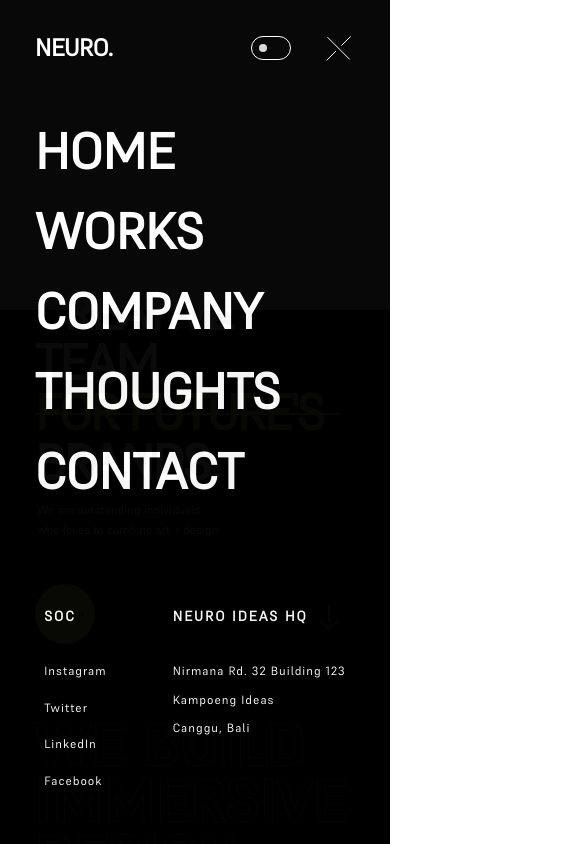
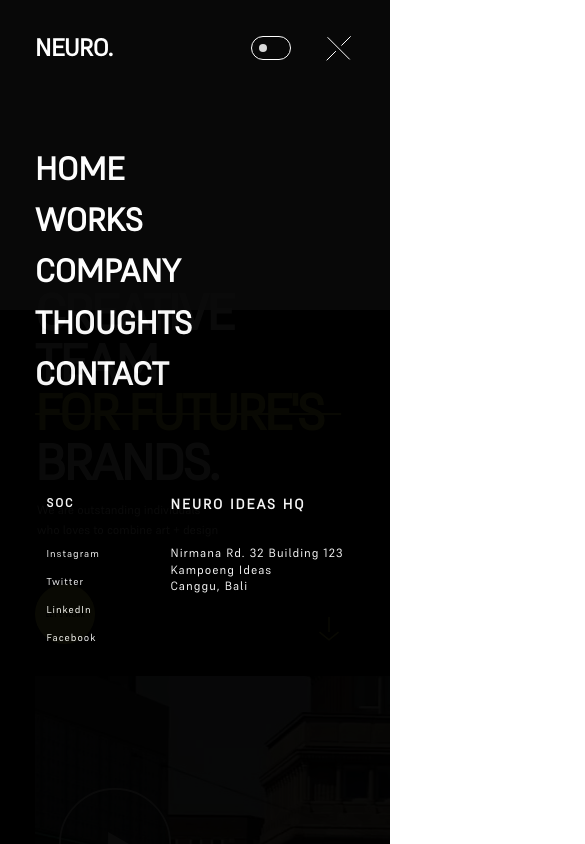
Before and after one commit to mosikkaa/NextProject, a Next.js app in the folder my-app/: page / in a window 390 px wide. Both pictures are taken after a click on the element 338 px from the left and 48 px from the top of the page. Shown: the top 844 px of the page, 585 px wide, since content can reach past the window. Built offline with nearby package versions, Linux system fonts and the light colour scheme; a web font is replaced by a local one.

Commit message:
Mobile Version

```diff
--- a/my-app/app/components/atoms/Menu/Menu.tsx
+++ b/my-app/app/components/atoms/Menu/Menu.tsx
@@ -7,144 +7,46 @@ import {
 
 const Menu = ({ isOpen }: any) => {
   return (
-    <motion.div
-      initial="closed"
-      animate={isOpen ? "open" : "closed"}
-      variants={getMenuVariants()}
-      transition={{ duration: 0.6, ease: "easeInOut" }}
-      className={`w-full fixed z-99 flex items-end sm:items-center h-dvh pl-[9%] pr-[9%] sm:pl-28 sm:pr-28 xl:pl-32 xl:pr-21 bg-black`}
-    >
-      <div className="sm:flex-row flex-col flex sm:gap-0 gap-24 sm:pt-0 sm:pb-0 pt-[35%] pb-[15%] justify-between w-full items-center">
+    <motion.div initial="closed" animate={isOpen ? "open" : "closed"} variants={getMenuVariants()} transition={{ duration: 0.6, ease: "easeInOut" }} className={`w-full fixed z-99 flex items-center sm:items-center h-screen pt-12 sm:pt-0 pl-[9%] pr-[9%] sm:pl-28 sm:pr-28 xl:pl-32 xl:pr-21 bg-black`}>
+      <div className="sm:flex-row flex-col flex gap-24 sm:gap-12 h-[100%] pt-24 pb-8 sm:pt-0 sm:pb-0  w-full items-center">
         <ul className="sm:w-6/13 md:w-5/9 lg:w-3/6 w-full">
-          <motion.li
-            whileHover="show"
-            initial="hidden"
-            variants={itemVariants}
-            className="text-white pl-0 sm:pl-[18%] relative opacity-100 font-[Supreme] font-bold text-[50px] sm:text-[34px] md:text-[40px]  lg:text-[50px] xl:text-[52px] 2xl:text-[60px] leading-[160%] tracking-[0px] uppercase align-middle  group  cursor-pointer"
-          >
-            HOME
-            <motion.div
-              variants={lineVariants}
-              className="absolute group-hover:block hidden right-0 border-2 border-[#E5E548] w-full"
-            ></motion.div>
+          <motion.li whileHover="show" initial="hidden" variants={itemVariants} className="text-white pl-0 sm:pl-[18%] relative opacity-100 font-[Supreme] font-bold text-[32px] sm:text-[34px] md:text-[40px]  lg:text-[50px] xl:text-[52px] 2xl:text-[60px] leading-[160%] tracking-[0px] uppercase align-middle  group  cursor-pointer">HOME
+            <motion.div variants={lineVariants} className="absolute group-hover:block hidden right-0 border-2 border-[#E5E548] w-full"></motion.div>
           </motion.li>
-          <motion.li
-            whileHover="show"
-            initial="hidden"
-            variants={itemVariants}
-            className="text-white pl-0 sm:pl-[18%] relative opacity-100 font-[Supreme] font-bold text-[50px] sm:text-[34px] md:text-[40px]  lg:text-[50px] xl:text-[52px] 2xl:text-[60px] leading-[160%] tracking-[0px] uppercase align-middle  group  cursor-pointer"
-          >
-            WORKS
-            <motion.div
-              variants={lineVariants}
-              className="absolute group-hover:block hidden right-0 border-2 border-[#E5E548] w-full"
-            ></motion.div>
+          <motion.li whileHover="show" initial="hidden" variants={itemVariants} className="text-white pl-0 sm:pl-[18%] relative opacity-100 font-[Supreme] font-bold text-[32px] sm:text-[34px] md:text-[40px]  lg:text-[50px] xl:text-[52px] 2xl:text-[60px] leading-[160%] tracking-[0px] uppercase align-middle  group  cursor-pointer">WORKS
+            <motion.div variants={lineVariants} className="absolute group-hover:block hidden right-0 border-2 border-[#E5E548] w-full"></motion.div>
           </motion.li>
-          <motion.li
-            whileHover="show"
-            initial="hidden"
-            variants={itemVariants}
-            className="text-white pl-0 sm:pl-[18%] relative opacity-100 font-[Supreme] font-bold text-[50px] sm:text-[34px] md:text-[40px]  lg:text-[50px] xl:text-[52px] 2xl:text-[60px] leading-[160%] tracking-[0px] uppercase align-middle  group  cursor-pointer"
-          >
-            COMPANY
-            <motion.div
-              variants={lineVariants}
-              className="absolute group-hover:block hidden right-0 border-2 border-[#E5E548] w-full"
-            ></motion.div>
+          <motion.li whileHover="show" initial="hidden" variants={itemVariants} className="text-white pl-0 sm:pl-[18%] relative opacity-100 font-[Supreme] font-bold text-[32px] sm:text-[34px] md:text-[40px]  lg:text-[50px] xl:text-[52px] 2xl:text-[60px] leading-[160%] tracking-[0px] uppercase align-middle  group  cursor-pointer">COMPANY
+            <motion.div variants={lineVariants} className="absolute group-hover:block hidden right-0 border-2 border-[#E5E548] w-full"></motion.div>
           </motion.li>
-          <motion.li
-            whileHover="show"
-            initial="hidden"
-            variants={itemVariants}
-            className="text-white pl-0 sm:pl-[18%] relative opacity-100 font-[Supreme] font-bold text-[50px] sm:text-[34px] md:text-[40px]  lg:text-[50px] xl:text-[52px] 2xl:text-[60px] leading-[160%] tracking-[0px] uppercase align-middle  group  cursor-pointer"
-          >
-            THOUGHTS
-            <motion.div
-              variants={lineVariants}
-              className="absolute group-hover:block hidden right-0 border-2 border-[#E5E548] w-full"
-            ></motion.div>
+          <motion.li whileHover="show" initial="hidden" variants={itemVariants} className="text-white pl-0 sm:pl-[18%] relative opacity-100 font-[Supreme] font-bold text-[32px] sm:text-[34px] md:text-[40px]  lg:text-[50px] xl:text-[52px] 2xl:text-[60px] leading-[160%] tracking-[0px] uppercase align-middle  group  cursor-pointer">THOUGHTS
+            <motion.div variants={lineVariants} className="absolute group-hover:block hidden right-0 border-2 border-[#E5E548] w-full"></motion.div>
           </motion.li>
-          <motion.li
-            whileHover="show"
-            initial="hidden"
-            variants={itemVariants}
-            className="text-white pl-0 sm:pl-[18%] relative opacity-100 font-[Supreme] font-bold text-[50px] sm:text-[34px] md:text-[40px]  lg:text-[50px] xl:text-[52px] 2xl:text-[60px] leading-[160%] tracking-[0px] uppercase align-middle  group  cursor-pointer"
-          >
-            CONTACT
-            <motion.div
-              variants={lineVariants}
-              className="absolute group-hover:block hidden right-0 border-2 border-[#E5E548] w-full"
-            ></motion.div>
+          <motion.li whileHover="show" initial="hidden" variants={itemVariants} className="text-white pl-0 sm:pl-[18%] relative opacity-100 font-[Supreme] font-bold text-[32px] sm:text-[34px] md:text-[40px]  lg:text-[50px] xl:text-[52px] 2xl:text-[60px] leading-[160%] tracking-[0px] uppercase align-middle  group  cursor-pointer">CONTACT
+            <motion.div variants={lineVariants} className="absolute group-hover:block hidden right-0 border-2 border-[#E5E548] w-full"></motion.div>
           </motion.li>
         </ul>
         <div className="xl:w-[275px] lg:w-[240px]  sm:h-100 sm:gap-0 gap-12 w-full sm:w-[174px] md:w-[220px] flex flex-row sm:flex-col justify-around">
           <div className="flex flex-col gap-8">
-            <h3 className="text-white font-[Supreme] font-bold sm:text-[14px] text-[14px] leading-[120%] tracking-[2px]">
-              SOC
-            </h3>
-            <ul className="sm:gap-0 gap-2 flex flex-col">
-              <motion.li
-                whileHover={{
-                  color: "#E5E548",
-                  transition: { duration: 0.4, ease: "easeInOut" },
-                }}
-                className="text-white font-[Supreme] font-normal sm:text-[12px] text-[12px] leading-[240%] tracking-[1px] cursor-pointer"
-              >
-                Instagram
-              </motion.li>
-              <motion.li
-                whileHover={{
-                  color: "#E5E548",
-                  transition: { duration: 0.4, ease: "easeInOut" },
-                }}
-                className="text-white font-[Supreme] font-normal sm:text-[12px] text-[12px] leading-[240%] tracking-[1px] cursor-pointer"
-              >
-                Twitter
-              </motion.li>
-              <motion.li
-                whileHover={{
-                  color: "#E5E548",
-                  transition: { duration: 0.4, ease: "easeInOut" },
-                }}
-                className="text-white font-[Supreme] font-normal sm:text-[12px] text-[12px] leading-[240%] tracking-[1px] cursor-pointer"
-              >
-                LinkedIn
-              </motion.li>
-              <motion.li
-                whileHover={{
-                  color: "#E5E548",
-                  transition: { duration: 0.4, ease: "easeInOut" },
-                }}
-                className="text-white font-[Supreme] font-normal sm:text-[12px] text-[12px] leading-[240%] tracking-[1px] cursor-pointer"
-              >
-                Facebook
-              </motion.li>
+            <h3 className="text-white font-[Supreme] font-bold sm:text-[14px] text-[12px] leading-[120%] tracking-[2px]">SOC</h3>
+            <ul className="sm:gap-0 gap-1 flex flex-col">
+              <motion.li whileHover={{color: "#E5E548", transition: { duration: 0.4, ease: "easeInOut" },}} className="text-white font-[Supreme] font-normal sm:text-[12px] text-[10px] leading-[240%] tracking-[1px] cursor-pointer">Instagram</motion.li>
+              <motion.li whileHover={{color: "#E5E548", transition: { duration: 0.4, ease: "easeInOut" },}} className="text-white font-[Supreme] font-normal sm:text-[12px] text-[10px] leading-[240%] tracking-[1px] cursor-pointer">Twitter</motion.li>
+              <motion.li whileHover={{color: "#E5E548", transition: { duration: 0.4, ease: "easeInOut" },}} className="text-white font-[Supreme] font-normal sm:text-[12px] text-[10px] leading-[240%] tracking-[1px] cursor-pointer">LinkedIn</motion.li>
+              <motion.li whileHover={{color: "#E5E548", transition: { duration: 0.4, ease: "easeInOut" },}} className="text-white font-[Supreme] font-normal sm:text-[12px] text-[10px] leading-[240%] tracking-[1px] cursor-pointer">Facebook</motion.li>
             </ul>
           </div>
           <div className="flex flex-col gap-8">
-            <h3 className="text-white font-[Supreme] font-bold sm:text-[14px] text-[14px] leading-[120%] tracking-[2px]">
-              NEURO IDEAS HQ
-            </h3>
-            <p className="text-white font-[Supreme] font-normal text-[12px] leading-[240%] tracking-[1px]">
-              Nirmana Rd. 32 Building 123 <br /> Kampoeng Ideas <br /> Canggu,
-              Bali
-            </p>
+            <h3 className="text-white font-[Supreme] font-bold sm:text-[14px] text-[14px] leading-[120%] tracking-[2px]">NEURO IDEAS HQ</h3>
+            <p className="text-white font-[Supreme] font-normal text-[12px] leading-[140%] tracking-[1px]">Nirmana Rd. 32 Building 123 <br /> Kampoeng Ideas <br /> Canggu, Bali</p>
           </div>
         </div>
       </div>
       <div className="absolute bottom-12 hidden sm:flex gap-8">
-        <p className="font-[Supreme] text-[#666666] font-medium text-[12px] leading-[100%] tracking-[0.04em] uppercase align-middle">
-          NEURO®, inc
-        </p>
-        <p className="font-[Supreme] text-[#666666] font-medium text-[12px] leading-[100%] tracking-[0.04em] uppercase align-middle">
-          2022
-        </p>
+        <p className="font-[Supreme] text-[#666666] font-medium text-[12px] leading-[100%] tracking-[0.04em] uppercase align-middle">NEURO®, inc</p>
+        <p className="font-[Supreme] text-[#666666] font-medium text-[12px] leading-[100%] tracking-[0.04em] uppercase align-middle">2022</p>
       </div>
-      <img
-        className="sm:block hidden absolute bottom-0 right-0 z-0"
-        src="/WORKS.svg"
-        alt="Works"
-      />
+      <img className="sm:block hidden absolute bottom-0 right-0 z-0" src="/WORKS.svg" alt="Works"/>
     </motion.div>
   );
 };
--- a/my-app/app/components/atoms/Textarea/Textarea.tsx
+++ b/my-app/app/components/atoms/Textarea/Textarea.tsx
@@ -5,40 +5,22 @@ const Textarea = () => {
   return (
     <div className="sm:relative z-2 absolute top-[93%] sm:bottom-0  sm:top-0 justify-center gap-3 sm:gap-1 flex flex-col ">
       <div>
-        <h1 className="font-[Supreme] text-white font-bold  2xl:text-[106px] xl:text-[86px] lg:text-[86px] md:text-[68px] sm:w-full w-[60px] sm:text-[52px] text-[50px] leading-[100%] tracking-[-2px] uppercase">
-          CREATIVE TEAM
-        </h1>
+        <h1 className="font-[Supreme] text-white font-bold  2xl:text-[106px] xl:text-[86px] lg:text-[86px] md:text-[68px] sm:w-full w-[60px] sm:text-[52px] text-[50px] leading-[100%] tracking-[-2px] uppercase">CREATIVE TEAM</h1>
         <h1 className="font-[Supreme] font-bold  2xl:text-[106px] xl:text-[86px] lg:text-[86px] md:text-[68px]  sm:text-[52px] text-[50px]  leading-[100%] tracking-[-2px] align-middle uppercase text-[#E5E548]">
-          <span className="line-through decoration-[#E5E548] decoration-[1.6px] sm:inline-block hidden text-transparent select-none">
-            ai.ii
-          </span>
-          <span className="line-through text-end decoration-[#E5E548] decoration-[1.6px]">
-            FOR FUTURE'S
-          </span>
-          <span className="line-through decoration-[#E5E548] decoration-[1.6px] text-transparent select-none">
-            ..
-          </span>
+          <span className="line-through decoration-[#E5E548] decoration-[1.6px] sm:inline-block hidden text-transparent select-none">ai.ii</span>
+          <span className="line-through text-end decoration-[#E5E548] decoration-[1.6px]">FOR FUTURE'S</span>
+          <span className="line-through decoration-[#E5E548] decoration-[1.6px] text-transparent select-none">..</span>
         </h1>
         <h1 className="font-[Supreme] font-bold 2xl:text-[106px] xl:text-[86px] lg:text-[86px] md:text-[68px]  sm:text-[52px] text-[50px]  text-white leading-[100%] tracking-[-2px] align-middle uppercase">
-          <span className="text-black select-none sm:inline-block hidden invisible">
-            ai.ii
-          </span>
+          <span className="text-black select-none sm:inline-block hidden invisible">ai.ii</span>
           BRANDS.
         </h1>
       </div>
 
-      <div className="flex-row sm:flex items-center sm:gap-6 lg:w-4/9 2xl:w-1/2 xl:w-6/13 md:w-full 2xl:gap-6 xl:gap-4 lg:gap-7 md:gap-8 2xl:ml-42 xl:ml-34 lg:ml-34 md:ml-26 sm:ml-20 ml-[2px]">
-        <p className="2xl:w-7/14 xl:w-6/12 font-[Supreme] font-light text-white 2xl:text-[20px] md:text-[16px] sm:text-[16px] text-[12px] leading-[160%]">
-          We are outstanding individuals <br /> who loves to combine art +
-          design
-        </p>
+      <div className="flex-row sm:flex items-center sm:gap-6 lg:w-4/9 2xl:w-1/2 xl:w-6/13 md:w-full 2xl:gap-14 xl:gap-2 lg:gap-14 md:gap-8 2xl:ml-48 xl:ml-39 lg:ml-39 md:ml-30 sm:ml-22 ml-[2px]">
+        <p className="2xl:w-7/14 xl:w-6/12 font-[Supreme] font-light text-white 2xl:text-[20px] md:text-[16px] sm:text-[16px] text-[12px] leading-[160%]">We are outstanding individuals <br /> who loves to combine art + design</p>
         <div className="2xl:h-[128px] 2xl:w-[128px] relative xl:h-[108px] xl:w-[108px] lg:w-[98px] lg:h-[98px] md:h-[90px] md:w-[90px] h-[80px] w-[80px] hidden sm:block ">
-          <Image
-            className="hidden sm:block"
-            src="/Discover.svg"
-            fill
-            alt="Discover"
-          />
+          <Image className="hidden sm:block" src="/Discover.svg" fill alt="Discover"/>
         </div>
       </div>
     </div>
--- a/my-app/app/components/atoms/Video/Video.tsx
+++ b/my-app/app/components/atoms/Video/Video.tsx
@@ -7,14 +7,14 @@ const Video = () => {
     const [play, setPlay] = useState<boolean>(false);
 
      return(
-       <div className='absolute sm:block hidden bottom-0 right-0'>
+       <div className='w-full'>
 
-           <div className='flex-col sm:w-[45%] lg:w-[50%] items-center bottom-22 sm:left-55 lg:left-50 justify-center absolute z-12'>
-               <p className='font-[Supreme] text-[#FFFFFF] font-normal text-[14px] leading-[160%] tracking-[1px] text-end'>0:32</p>
-               <div className="relative w-full sm:h-[140px]  lg:h-[160px] aspect-video overflow-hidden bg-[url('/Preview.jpg')]">
-                   {play ? (<video autoPlay src="/Video.mp4" poster="/Preview.jpg" className="w-full h-full object-cover"></video>) : (<button onClick={() => setPlay(true)} className="absolute cursor-pointer bottom-6 left-6 z-10"><img src="/Play.svg" alt="Play" className="w-12 h-12 hover:scale-110 transition"/> </button>)}
+           <div className='flex-col sm:w-[45%] lg:w-[50%] items-center relative w-full sm:bottom-22 sm:left-55 lg:left-50 justify-center sm:absolute z-12'>
+               <p className='font-[Supreme] text-[#FFFFFF] absolute bottom-5 right-6 sm:right-0 z-20 sm:relative sm:bottom-0 font-normal text-[14px] leading-[160%] tracking-[1px] text-end'>0:32</p>
+               <div className="relative w-full sm:h-[140px] h-[320px] lg:h-[160px] aspect-video overflow-hidden bg-[url('/Preview.jpg')]">
+                   {play ? (<video autoPlay src="/Video.mp4" poster="/Preview.jpg" className="w-full h-full object-cover"></video>) : (<button onClick={() => setPlay(true)} className="absolute cursor-pointer bottom-24 left-6 sm:bottom-6 z-10"><img src="/Play.svg" alt="Play" className="h-28 w-28 sm:w-12 sm:h-12 hover:scale-110 transition"/> </button>)}
                </div>
-               <p className='font-[Supreme] relative z-0 text-[#FFFFFF] font-normal text-[14px] leading-[160%] tracking-[1px] align-middle'>PLAY REELS</p>
+               <p className='font-[Supreme] absolute bottom-5 left-6 sm:bottom-0 sm:left-0 sm:relative z-0 text-[#FFFFFF] font-normal text-[14px] leading-[160%] tracking-[1px] align-middle'>PLAY REELS</p>
            </div>
 
            <img className='sm:block hidden relative  opacity-50 z-0' src="/LIPBALS.svg" alt="Lipbals"/>
--- a/my-app/app/components/molecules/Land/Land.tsx
+++ b/my-app/app/components/molecules/Land/Land.tsx
@@ -13,52 +13,33 @@ const Land = ({ scrollTo }: any) => {
   };
 
   return (
-    <div className="w-full relative z-16">
+    <section className="w-full relative z-16">
       <div className="w-full relative z-16 h-[310px]  sm:h-screen  flex-shrink-0 items-center flex sm:relative bg-[#C4C4C4]">
-        <div className="max-w-[1440px] w-full pl-[9%] pr-[9%] sm:pl-28 sm:pr-20 xl:pl-32 xl:pr-21 m-auto">
+        <div className="max-w-[1440px] w-full pl-[9%] pr-[9%] sm:pl-28 xl:pl-32 xl:pr-21 m-auto">
           <Textarea />
-          <motion.div
-            onClick={handleScroll}
-            animate={{ y: [0, 24, 0] }}
-            transition={{ duration: 2.5, ease: "easeInOut", repeat: Infinity }}
-            className="absolute hidden sm:flex sm:left-1/2 sm:bottom-[3%] -translate-x-1/2  p-8 cursor-pointer z-16"
-          >
-            <Image
-              src="/ArrowDown.svg"
-              width={20}
-              height={24}
-              alt="Arrow down"
-            />
+          <motion.div onClick={handleScroll} animate={{ y: [0, 24, 0] }} transition={{ duration: 2.5, ease: "easeInOut", repeat: Infinity }} className="absolute hidden sm:flex sm:left-1/2 sm:bottom-[3%] -translate-x-1/2  p-8 cursor-pointer z-16">
+            <Image src="/ArrowDown.svg" width={20} height={24} alt="Arrow down"/>
           </motion.div>
-          <Video />
+            <div className='hidden sm:block absolute bottom-0 right-0'>
+                <Video />
+            </div>
         </div>
       </div>
 
       <div className="h-[350px] sm:hidden flex items-end py-[4%] px-[9%] w-full bg-black">
         <div className="flex justify-between items-center w-full h-[60px]">
-          <Image
-            className=""
-            src="/Discover.svg"
-            width={60}
-            height={60}
-            alt="Discover"
-          />
-          <motion.div
-            onClick={handleScroll}
-            animate={{ y: [0, 16, 0] }}
-            transition={{ duration: 1.5, ease: "easeInOut", repeat: Infinity }}
-            className="p-4 cursor-pointer relative z-16"
-          >
-            <Image
-              src="/ArrowDown.svg"
-              width={20}
-              height={24}
-              alt="Arrow down"
-            />
+          <Image className="" src="/Discover.svg" width={60} height={60} alt="Discover"/>
+          <motion.div onClick={handleScroll} animate={{ y: [0, 16, 0] }} transition={{ duration: 1.5, ease: "easeInOut", repeat: Infinity }} className="p-4 cursor-pointer relative z-16">
+            <Image src="/ArrowDown.svg" width={20} height={24} alt="Arrow down"/>
           </motion.div>
         </div>
       </div>
-    </div>
+
+        <div className='h-[350px] sm:hidden relative flex w-full pt-4 pb-4 pl-[9%]'>
+            <Video />
+        </div>
+
+    </section>
   );
 };
 
--- a/my-app/app/components/organisms/Home/Home.tsx
+++ b/my-app/app/components/organisms/Home/Home.tsx
@@ -22,7 +22,7 @@ const Home = () => {
       <LatestProjects sectionRef={latestRef} />
       <Studio />
       <Latest />
-      {/* <CtaSection /> */}
+      <CtaSection />
     </div>
   );
 };
```
Also changed, not shown: my-app/app/components/atoms/Nav/Nav.tsx (+2 -11 lines).
